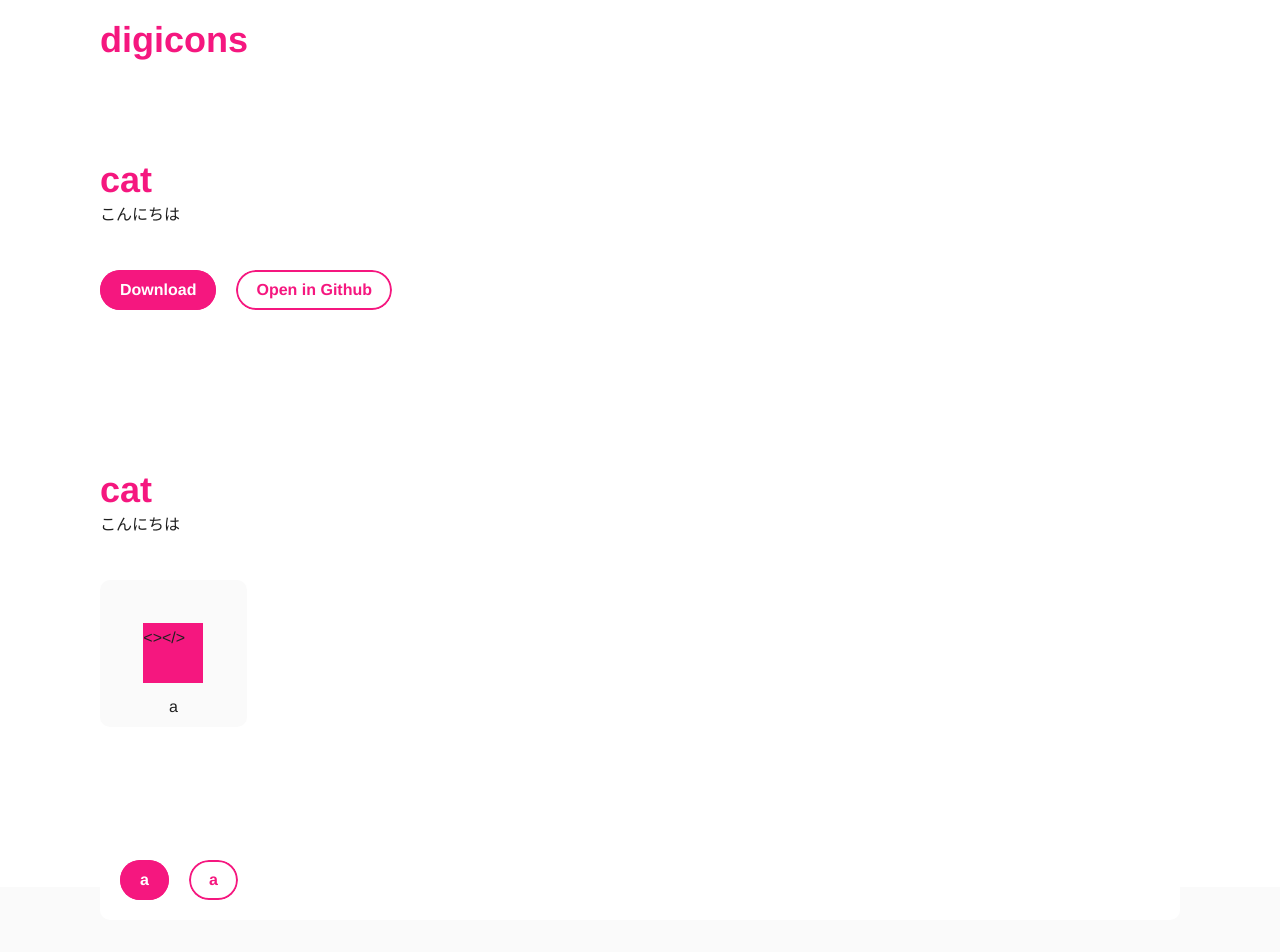
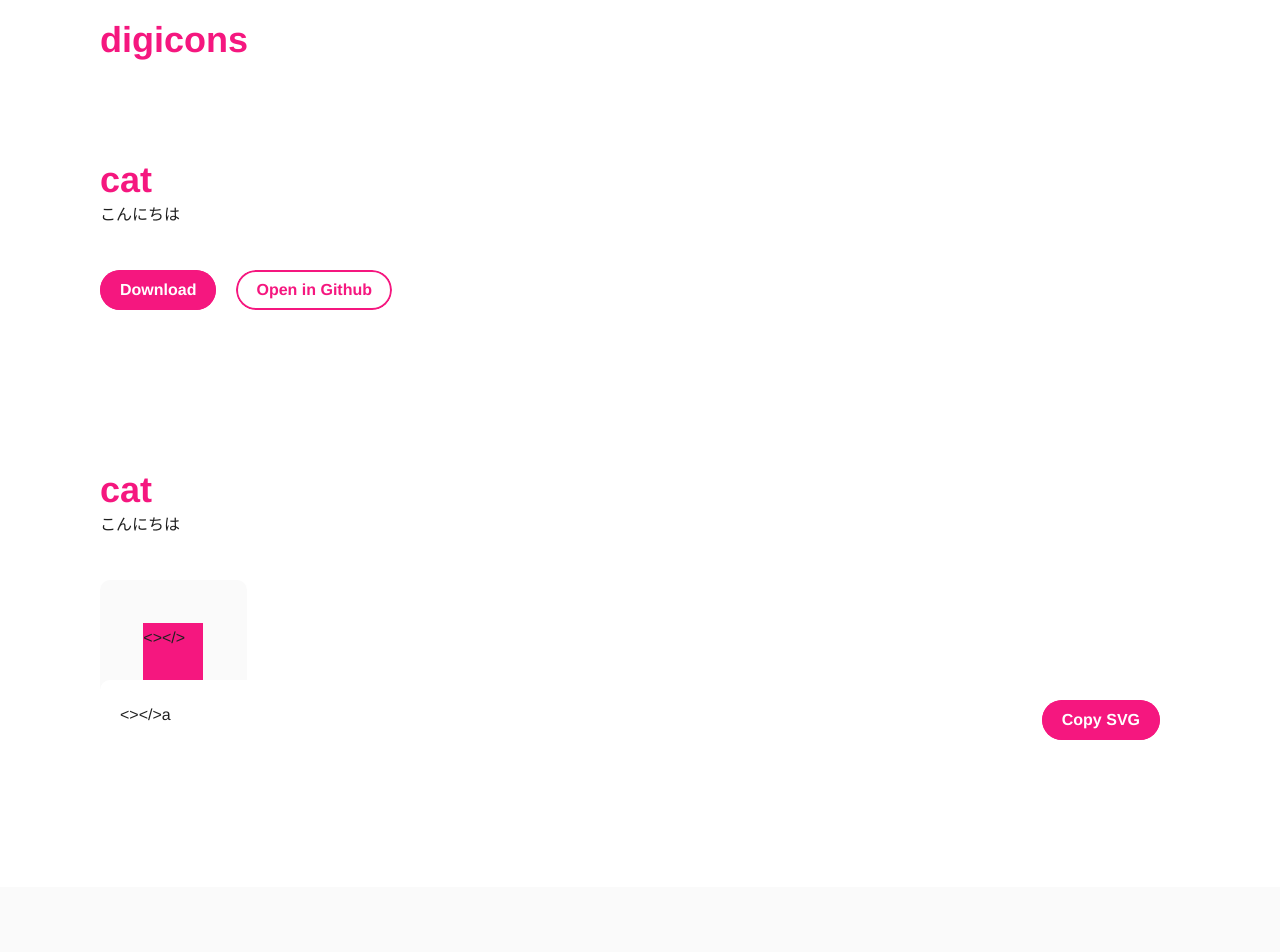
Before and after one commit to hrkmtsmt/digicons, a React (Create React App) app: page / in a window 1280 px wide. Shown: the top 952 px of the page. Built offline with nearby package versions, Linux system fonts and the light colour scheme.

Commit message:
:+1: feature: icon-box.js add functin clipboard

```diff
--- a/src/components/icon-box.tsx
+++ b/src/components/icon-box.tsx
@@ -7,14 +7,34 @@ type Props = {
 };
 
 export const IconBox = (props: Props) => {
-    const [onFocus, setOnFocus] = useState(false);
-    const toggleOnForcus = () => setOnFocus(!onFocus);
+    const [isFocus, setIsFocus] = useState(false);
+    const toggleOnForcus = () => setIsFocus(!isFocus);
     const toggleClass = () => {
-        if (onFocus === false) {
+        if (isFocus === false) {
             return "";
         } else {
             return "is-focus";
         }
+    };
+    const copyClipboad = (text: string) => {
+        navigator.clipboard.writeText(text).then(
+            () => {
+                const copiedSuccsesed: any =
+                    document.getElementById("copied_successed");
+                copiedSuccsesed.classList.add("is-visible");
+                setTimeout(() => {
+                    copiedSuccsesed.classList.remove("is-visible");
+                }, 4000);
+            },
+            () => {
+                const copiedFailed: any =
+                    document.getElementById("copied_failed");
+                copiedFailed.classList.add("is-visible");
+                setTimeout(() => {
+                    copiedFailed.classList.remove("is-visible");
+                }, 4000);
+            }
+        );
     };
     return (
         <React.Fragment>
@@ -25,21 +45,37 @@ export const IconBox = (props: Props) => {
                     onBlur={toggleOnForcus}
                     className={"c-icon-box "}
                 >
-                    <i className={`c-icon-box-content ${props.icon}`}>
+                    <i className={`c-icon-box-icon ${props.icon}`}>
                         {props.svg}
                     </i>
                     <span className={"c-icon-box-title"}>{props.title}</span>
                 </button>
-                <div className={`c-icon-bord ${toggleClass()}`}>
-                    <div className={"c-icon-bord-inner"}>
-                        <ul className={"c-nav-horizonal"}>
-                            <li className={"c-nav-item"}>
-                                <button className={"c-button"}>a</button>
-                            </li>
-                            <li className={"c-nav-item"}>
-                                <button className={"c-button-border"}>a</button>
-                            </li>
-                        </ul>
+                <div className={`c-icon-bord is-focus ${toggleClass()}`}>
+                    <div className={"c-icon-bord-body"}>
+                        <div className={"c-nav-horizonal"}>
+                            <i className={` ${props.icon}`}>{props.svg}</i>
+                            <span id={"s"} className={"c-icon-bord-title"}>
+                                {props.title}
+                            </span>
+                            <div
+                                id={"copied_successed"}
+                                className={"c-icon-bord-alert"}
+                            >
+                                Copied
+                            </div>
+                            <div
+                                id={"copied_failed"}
+                                className={"c-icon-bord-alert"}
+                            >
+                                Error
+                            </div>
+                        </div>
+                        <button
+                            onClick={() => copyClipboad(props.svg)}
+                            className={"c-button"}
+                        >
+                            Copy SVG
+                        </button>
                     </div>
                 </div>
             </div>
--- a/src/styles/style.scss
+++ b/src/styles/style.scss
@@ -478,7 +478,7 @@ select {
             transition: ease-in-out 0.2s;
         }
     }
-    &-content {
+    &-icon {
         position: absolute;
         display: block;
         background: var(--primary-color);
@@ -509,13 +509,22 @@ select {
     transition: ease-in-out 0.2s;
     transform: translateY(100%);
 
-    &-inner {
+    &-body {
+        display: flex;
+        justify-content: space-between;
         background: var(--base-color);
         max-width: var(--max-width);
         width: 100%;
         margin: 0 auto;
         border-radius: 10px;
         padding: 20px;
+    }
+    &-alert {
+        display: none;
+
+        &.is-visible {
+            display: block;
+        }
     }
 }
 .is-focus {
```
